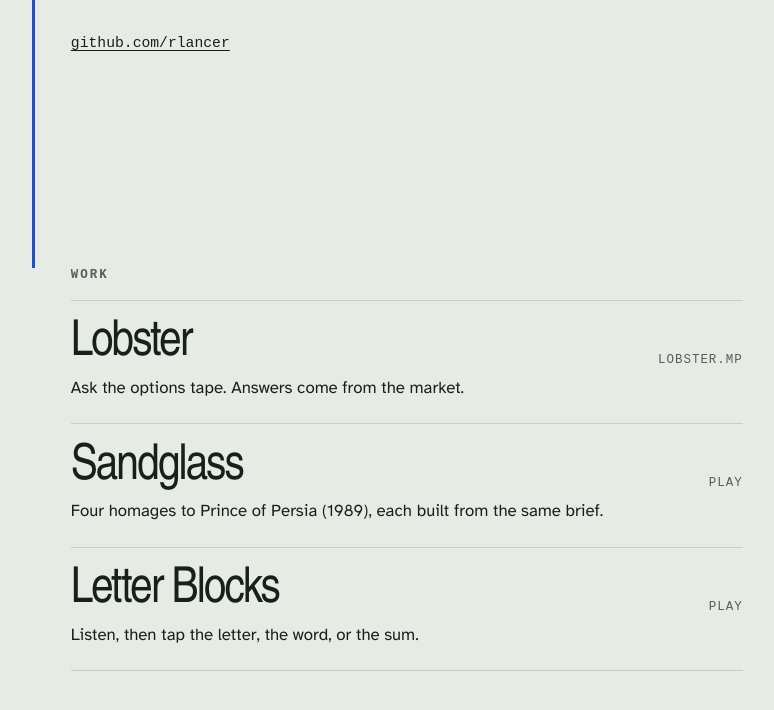
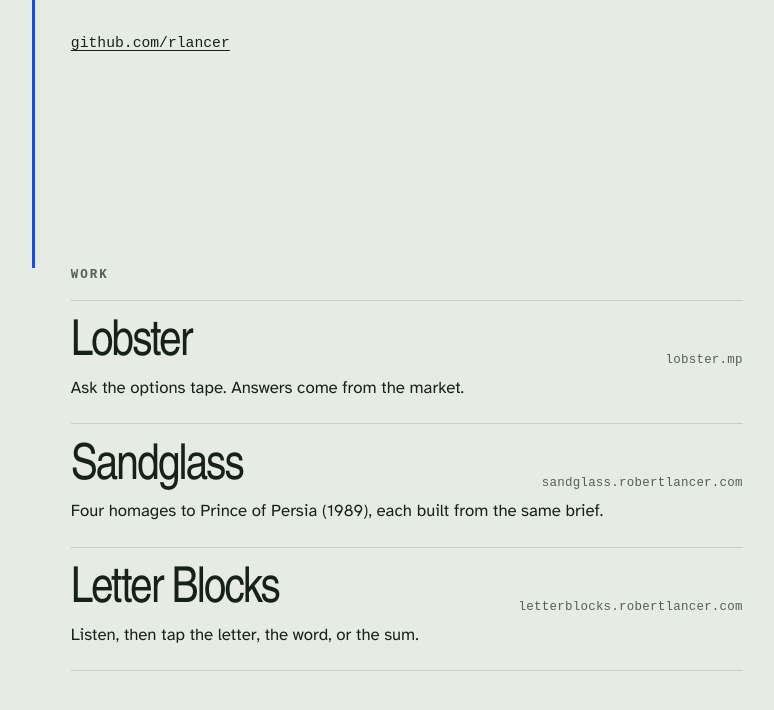
Before and after one commit to rlancer/robertlancer.com, a website: page index.html in a window 1280 px wide. Shown: the part 532-1242 px from the top of the page, without its empty margins (70-844 px from the left). Drawn offline with Linux system fonts and the light colour scheme; a web font is replaced by a local one.

Commit message:
Point Sandglass and Letter Blocks at their robertlancer.com subdomains.
The portfolio links now open the production hosts instead of workers.dev.

```diff
--- a/index.html
+++ b/index.html
@@ -41,16 +41,16 @@
             </a>
           </li>
           <li>
-            <a class="work-link" href="https://sandglass.robertlancer.workers.dev">
+            <a class="work-link" href="https://sandglass.robertlancer.com">
               <span class="work-name">Sandglass</span>
-              <span class="work-host">Play</span>
+              <span class="work-host">sandglass.robertlancer.com</span>
               <span class="work-line">Four homages to Prince of Persia (1989), each built from the same brief.</span>
             </a>
           </li>
           <li>
-            <a class="work-link" href="https://letter-game.robertlancer.workers.dev">
+            <a class="work-link" href="https://letterblocks.robertlancer.com">
               <span class="work-name">Letter Blocks</span>
-              <span class="work-host">Play</span>
+              <span class="work-host">letterblocks.robertlancer.com</span>
               <span class="work-line">Listen, then tap the letter, the word, or the sum.</span>
             </a>
           </li>
--- a/public/styles.css
+++ b/public/styles.css
@@ -160,8 +160,7 @@
   align-self: end;
   font-family: "Fragment Mono", ui-monospace, monospace;
   font-size: 0.78rem;
-  letter-spacing: 0.08em;
-  text-transform: uppercase;
+  letter-spacing: 0.02em;
   color: var(--quiet);
 }
 
```
